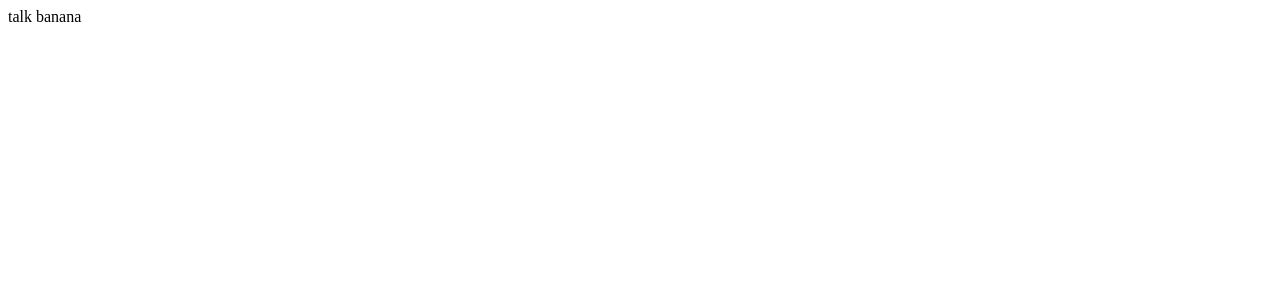
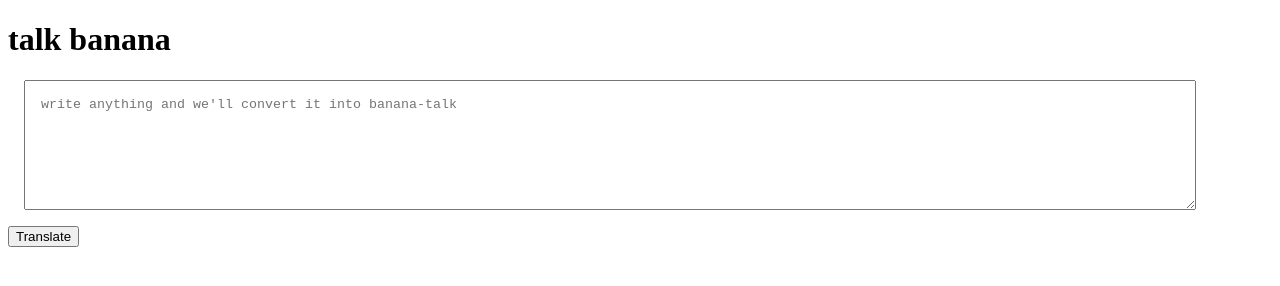
Before and after one commit to Jithamanyu411/banana-talk, a plain HTML site: page index.html in a window 1280 px wide. Drawn offline with Linux system fonts and the light colour scheme.

Commit message:
taking input and console.log it

```diff
--- a/app.js
+++ b/app.js
@@ -0,0 +1,10 @@
+var btnTranslate = document.querySelector("#btn-translate");
+var txtInput = document.querySelector("#txt-input")
+// console.log(txtInput)
+
+function clickHandler(){
+    console.log("clicked")
+    console.log("input", txtInput.value )
+}
+
+btnTranslate.addEventListener("click", clickHandler)
--- a/index.html
+++ b/index.html
@@ -4,10 +4,21 @@
     <meta charset="UTF-8">
     <meta http-equiv="X-UA-Compatible" content="IE=edge">
     <meta name="viewport" content="width=device-width, initial-scale=1.0">
-    <title>Document</title>
+    <title>banana Speak</title>
+    <style>
+        textarea {
+            width: 90%;
+            height: 12vh;
+            display: block;
+            margin: 1rem;
+            padding: 1rem;
+        }
+    </style>
 </head>
 <body>
-    talk banana
+    <h1>talk banana</h1>
+    <textarea placeholder="write anything and we'll convert it into banana-talk" id="txt-input"></textarea>
+    <button id="btn-translate">Translate</button>
     <script src="app.js" type="text/javascript"></script>
 </body>
 </html>
```
